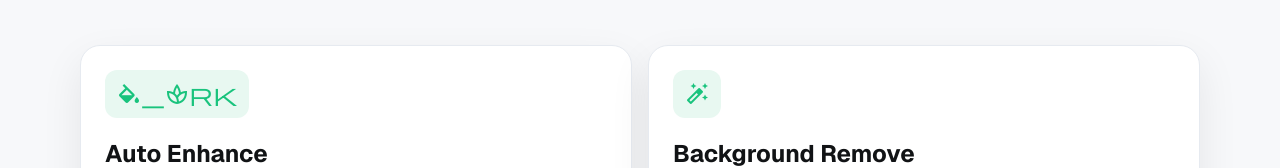
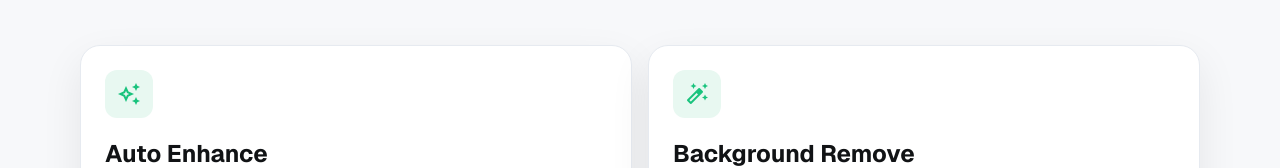
Before and after one commit to hornsey/rsp-ai-editor, a Next.js app: page /features in a window 1280 px wide. Shown: the part 511-679 px from the top of the page. Built offline with nearby package versions, Linux system fonts and the light colour scheme; no server answers.

Commit message:
fix: use valid feature icon glyph

```diff
--- a/src/app/features/page.tsx
+++ b/src/app/features/page.tsx
@@ -8,7 +8,7 @@ export const metadata: Metadata = {
 
 const features = [
   {
-    icon: "colors_spark",
+    icon: "auto_awesome",
     title: "Auto Enhance",
     description: "Improve clarity, lighting, and color for everyday photos without tuning dozens of sliders.",
     fit: "Best for creator thumbnails, profile images, blog graphics, and quick polish before publishing.",
```
